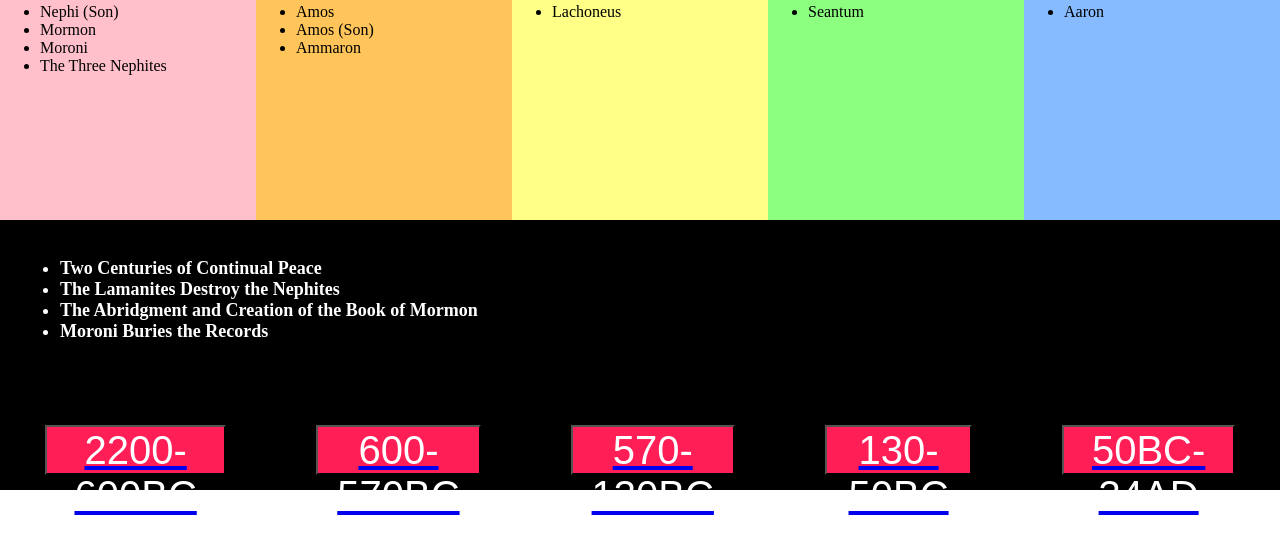
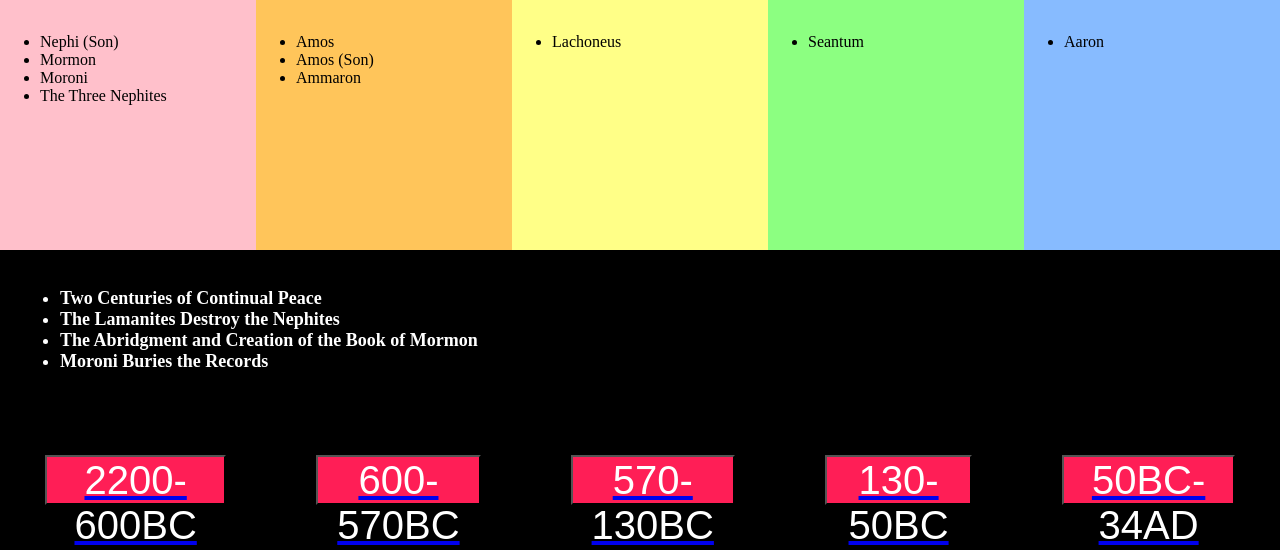
Before and after one commit to WildWesley/Flexbox_Book_Of_Mormon_Tier_List, a plain HTML site: page Time-Periods/34-421AD.html in a window 1280 px wide. Shown: the part 310-860 px from the top of the page. Before the commit the page ends 830 px from the top, so only its background shows below. Drawn offline with Linux system fonts and the light colour scheme.

Commit message:
Undo change: didn't work

```diff
--- a/Time-Periods/34-421AD.html
+++ b/Time-Periods/34-421AD.html
@@ -16,7 +16,7 @@
     </head>
 
     <body>
-        <div class="Background-Page Full-Drop">
+        <div class="Background-Page">
             <div class="Button">
                 <a href="../index.html">
                     <button class="button">Home</button>
--- a/styles.css
+++ b/styles.css
@@ -3,10 +3,6 @@
     display: flex;
     flex-direction: column;
     justify-content: center;
-}
-
-.Full-Drop {
-    height: 100vh;
 }
 
 .Title {
```
